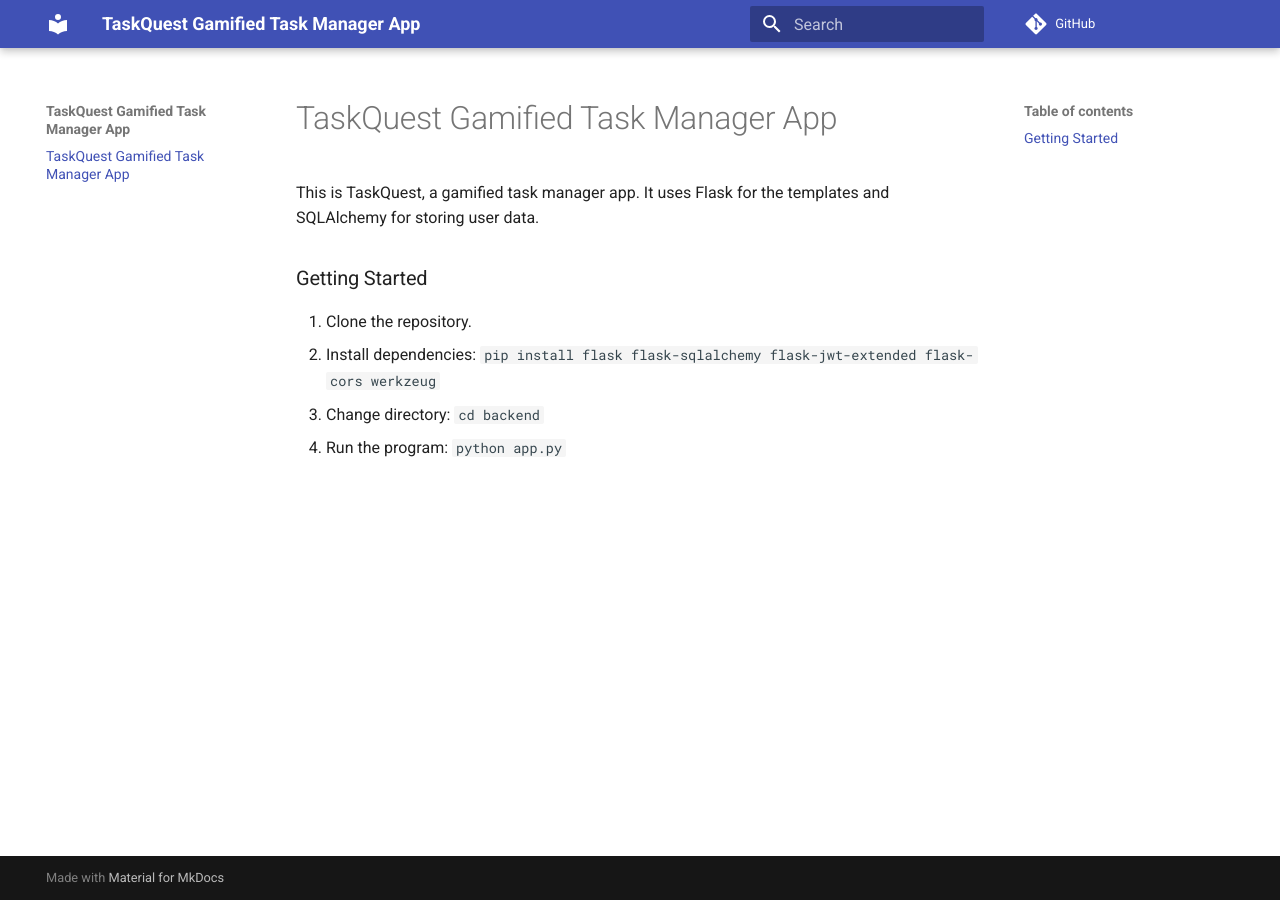
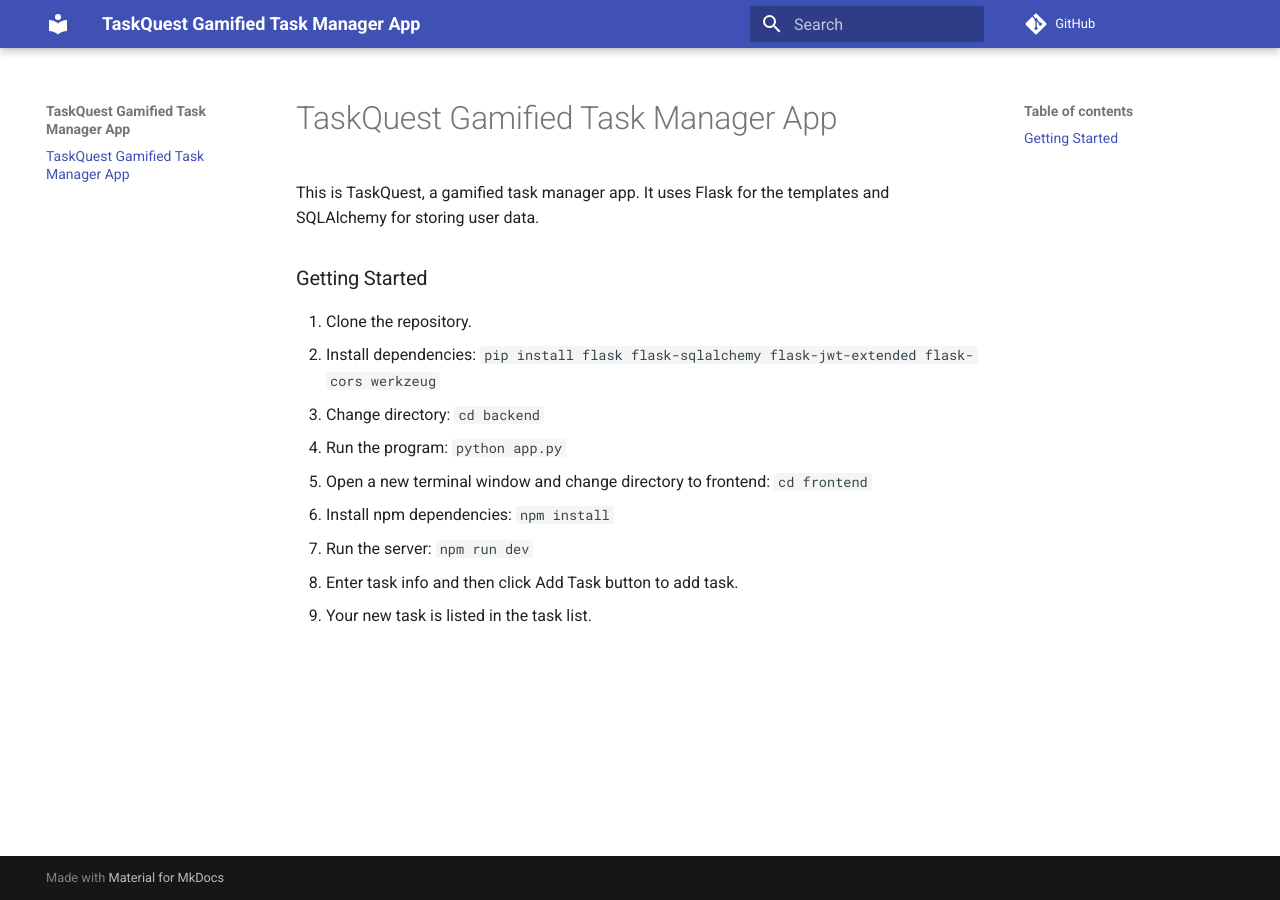
Before and after one commit to lulunac27a/TaskQuest-gamified-task-manager-app, an MkDocs documentation site: the page built from docs/index.md, in a window 1280 px wide. Built offline with MkDocs 1.6.1 and Material for MkDocs 9.7.7, drawn with Linux system fonts in a browser that asks for light colours; comment, search, counter and statistics services are not loaded.

```diff
--- a/docs/index.md
+++ b/docs/index.md
@@ -10,3 +10,8 @@ and SQLAlchemy for storing user data.
    `pip install flask flask-sqlalchemy flask-jwt-extended flask-cors werkzeug`
 3. Change directory: `cd backend`
 4. Run the program: `python app.py`
+5. Open a new terminal window and change directory to frontend: `cd frontend`
+6. Install npm dependencies: `npm install`
+7. Run the server: `npm run dev`
+8. Enter task info and then click Add Task button to add task.
+9. Your new task is listed in the task list.
```
Also changed, not shown: README.md (+5 -0 lines).
